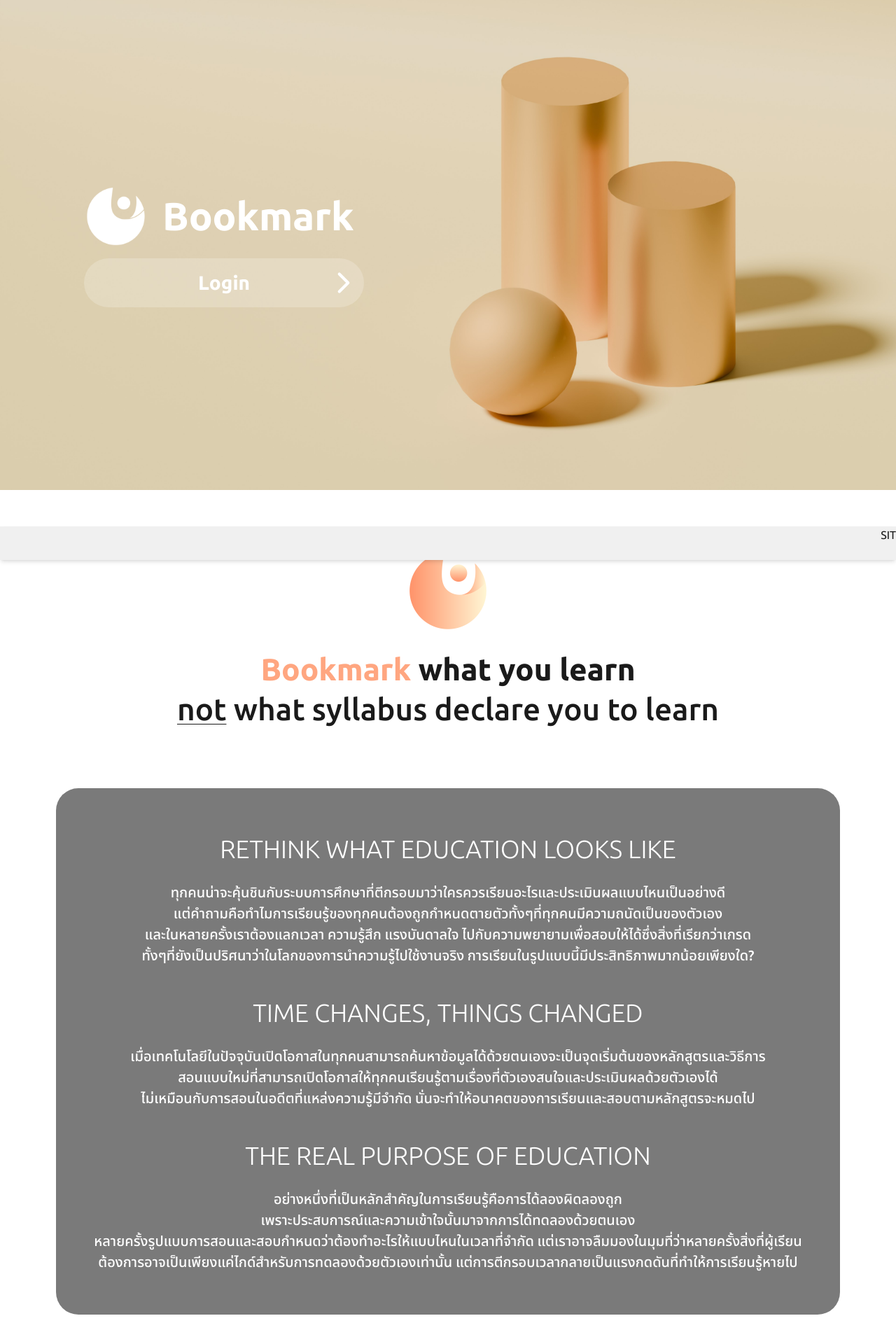
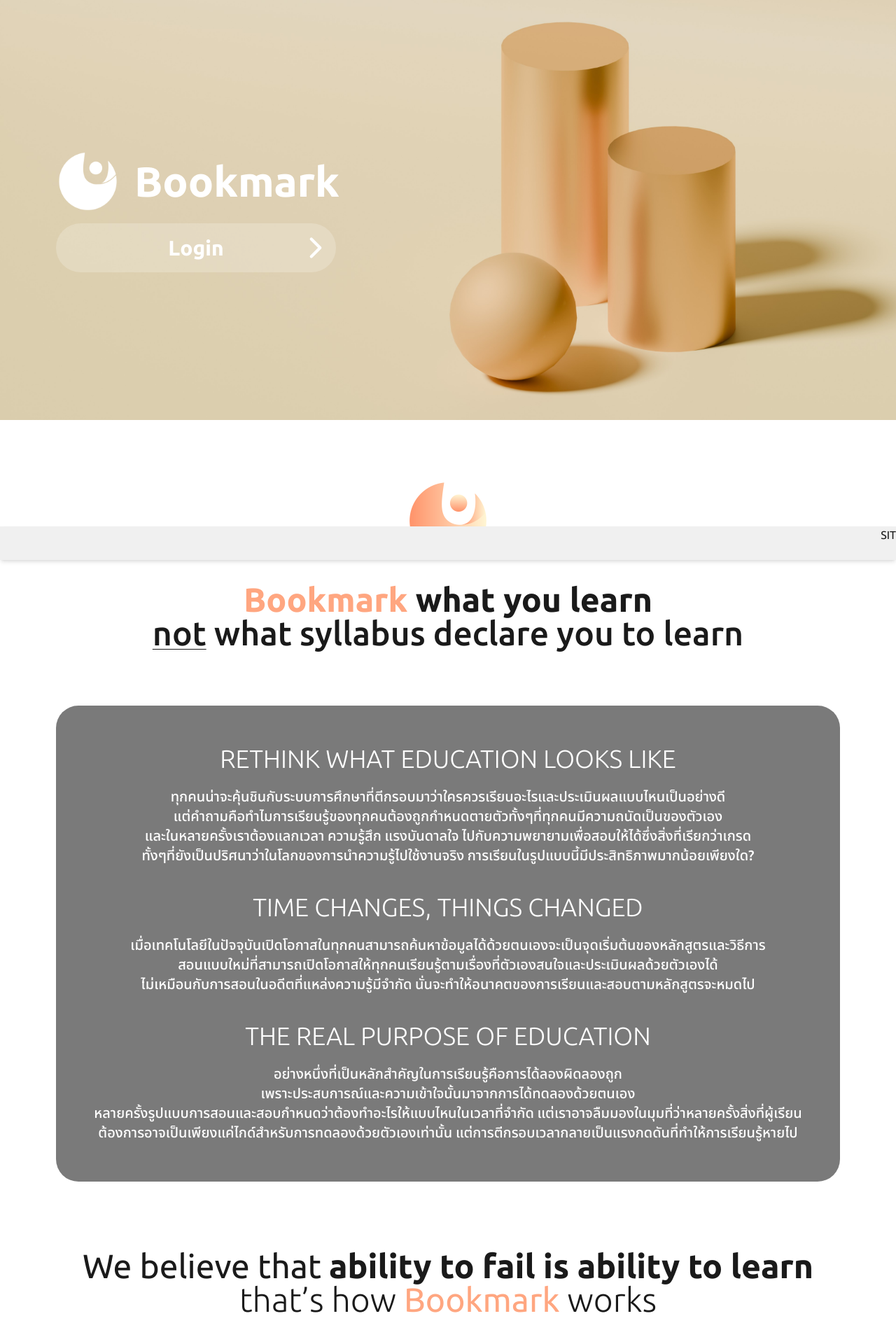
Before and after one commit to GDGoC-KMUTT/bookmark, a React (Vite) app in the folder frontend/: page /welcome in a window 1280 px wide. Shown: the top 1920 px of the page at 70% size. Built offline with nearby package versions, Linux system fonts and the light colour scheme; no server answers.

Commit message:
fix: size and style of elements

```diff
--- a/frontend/src/pages/welcome/index.tsx
+++ b/frontend/src/pages/welcome/index.tsx
@@ -1,4 +1,3 @@
-import banner from "@/assets/banner3.jpg"
 import logo1 from "@/assets/logo1.png"
 import logo2 from "@/assets/logo2.png"
 import { SERVER_HOST } from "@/configs/server"
@@ -25,25 +24,16 @@
 
     return (
         <div className="flex flex-col w-screen">
-            <div
-                className="flex items-center pl-[120px]"
-                style={{
-                    backgroundImage: `url(${banner})`,
-                    backgroundSize: "cover",
-                    backgroundPosition: "center",
-                    height: "700px",
-                    width: "100%",
-                }}
-            >
+            <div className={`flex items-center pl-20 h-[75vh] w-full bg-center bg-cover bg-[url('@/assets/banner3.jpg')] `}>
                 <div className="flex flex-col gap-y-3 text-white">
                     <div className="flex flex-row items-center">
                         <img src={logo1} width={"96px"} height={"96px"} />
-                        <h1 className="text-[56px] ml-4">Bookmark</h1>
+                        <h1 className="text-6xl ml-4">Bookmark</h1>
                     </div>
                     <div className="relative w-[400px] h-[70px] cursor-pointer" onClick={handleRedirect}>
-                        <div className="absolute inset-0 bg-[#FFFFFF] opacity-20 rounded-[36px]"></div>
+                        <div className="absolute inset-0 bg-white opacity-20 rounded-[36px]"></div>
                         <div className="flex flex-row justify-center items-center h-full">
-                            <h1 className="text-[28px] text-center">Login</h1>
+                            <h1 className="text-3xl text-center">Login</h1>
                             <ChevronRight className="absolute right-1" size={"50px"} />
                         </div>
                     </div>
@@ -51,19 +41,16 @@
             </div>
             <div className="flex flex-col items-center justify-center px-20 pt-20">
                 <img width={128} height={128} src={logo2} />
-                <h1 className="text-[44px] mt-6">
+                <h1 className="text-5xl mt-6">
                     <span className="text-primary">Bookmark</span> what you learn
                 </h1>
-                <h2 className="text-[44px]">
-                    <span className="underline" style={{ textDecorationThickness: "1px", textUnderlineOffset: "5px" }}>
-                        not
-                    </span>{" "}
-                    what syllabus declare you to learn
+                <h2 className="text-5xl">
+                    <span className="underline decoration-1 underline-offset-[5px]">not</span> what syllabus declare you to learn
                 </h2>
-                <div className="flex flex-col gap-y-10 mt-20 w-full py-[60px] bg-[#7A7A7A] rounded-md text-center text-white">
+                <div className="flex flex-col gap-y-10 mt-20 w-full py-14 bg-incompleteStep rounded-md text-center text-white">
                     <div className="flex flex-col gap-y-5">
-                        <h3 className="text-[36px] font-light">RETHINK WHAT EDUCATION LOOKS LIKE</h3>
-                        <p className="text-[20px] font-medium">
+                        <h3 className="text-4xl font-light">RETHINK WHAT EDUCATION LOOKS LIKE</h3>
+                        <p className="text-xl font-medium">
                             ทุกคนน่าจะคุ้นชินกับระบบการศึกษาที่ตีกรอบมาว่าใครควรเรียนอะไรและประเมินผลแบบไหนเป็นอย่างดี
                             <br />
                             แต่คำถามคือทำไมการเรียนรู้ของทุกคนต้องถูกกำหนดตายตัวทั้งๆที่ทุกคนมีความถนัดเป็นของตัวเอง <br />
@@ -72,16 +59,16 @@
                         </p>
                     </div>
                     <div className="flex flex-col gap-y-5">
-                        <h3 className="text-[36px] font-light">TIME CHANGES, THINGS CHANGED</h3>
-                        <p className="text-[20px] font-medium">
+                        <h3 className="text-4xl font-light">TIME CHANGES, THINGS CHANGED</h3>
+                        <p className="text-xl font-medium">
                             เมื่อเทคโนโลยีในปัจจุบันเปิดโอกาสในทุกคนสามารถค้นหาข้อมูลได้ด้วยตนเองจะเป็นจุดเริ่มต้นของหลักสูตรและวิธีการ <br />
                             สอนแบบใหม่ที่สามารถเปิดโอกาสให้ทุกคนเรียนรู้ตามเรื่องที่ตัวเองสนใจและประเมินผลด้วยตัวเองได้ <br />
                             ไม่เหมือนกับการสอนในอดีตที่แหล่งความรู้มีจำกัด นั่นจะทำให้อนาคตของการเรียนและสอบตามหลักสูตรจะหมดไป
                         </p>
                     </div>
                     <div className="flex flex-col gap-y-5">
-                        <h3 className="text-[36px] font-light">THE REAL PURPOSE OF EDUCATION</h3>
-                        <p className="text-[20px] font-medium">
+                        <h3 className="text-4xl font-light">THE REAL PURPOSE OF EDUCATION</h3>
+                        <p className="text-xl font-medium">
                             อย่างหนึ่งที่เป็นหลักสำคัญในการเรียนรู้คือการได้ลองผิดลองถูก <br />
                             เพราะประสบการณ์และความเข้าใจนั้นมาจากการได้ทดลองด้วยตนเอง <br />
                             หลายครั้งรูปแบบการสอนและสอบกำหนดว่าต้องทำอะไรให้แบบไหนในเวลาที่จำกัด แต่เราอาจลืมมองในมุมที่ว่าหลายครั้งสิ่งที่ผู้เรียน{" "}
@@ -90,8 +77,8 @@
                         </p>
                     </div>
                 </div>
-                <div className="text-center mt-[100px] mb-[150px]">
-                    <h2 className="text-[44px] font-normal">
+                <div className="text-center mt-24 mb-32">
+                    <h2 className="text-5xl font-normal">
                         We believe that <span className="font-bold"> ability to fail is ability to learn</span> <br />
                         <span className="font-light"> that’s how</span>
                         <span className="text-primary"> Bookmark </span>
```
